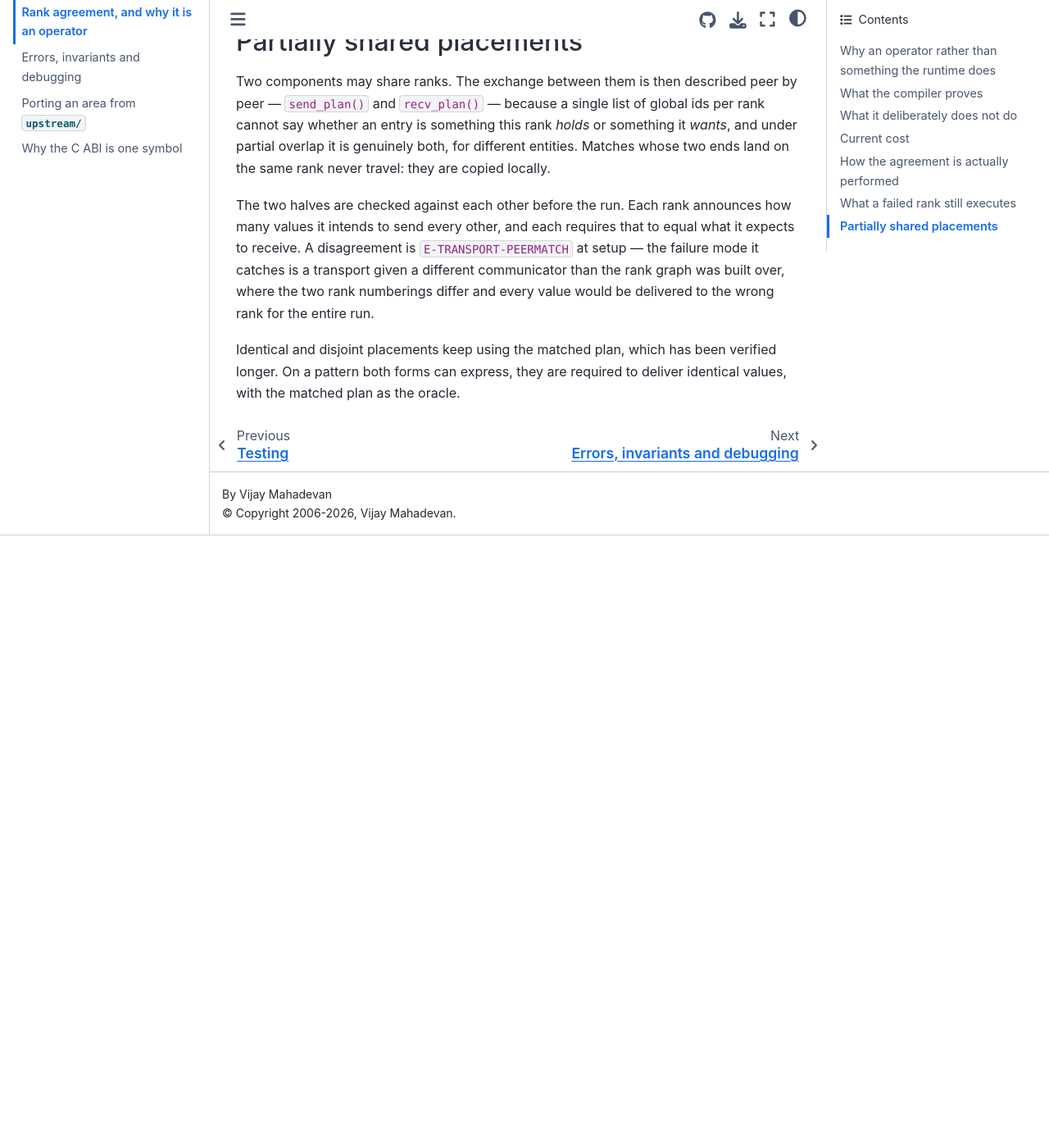
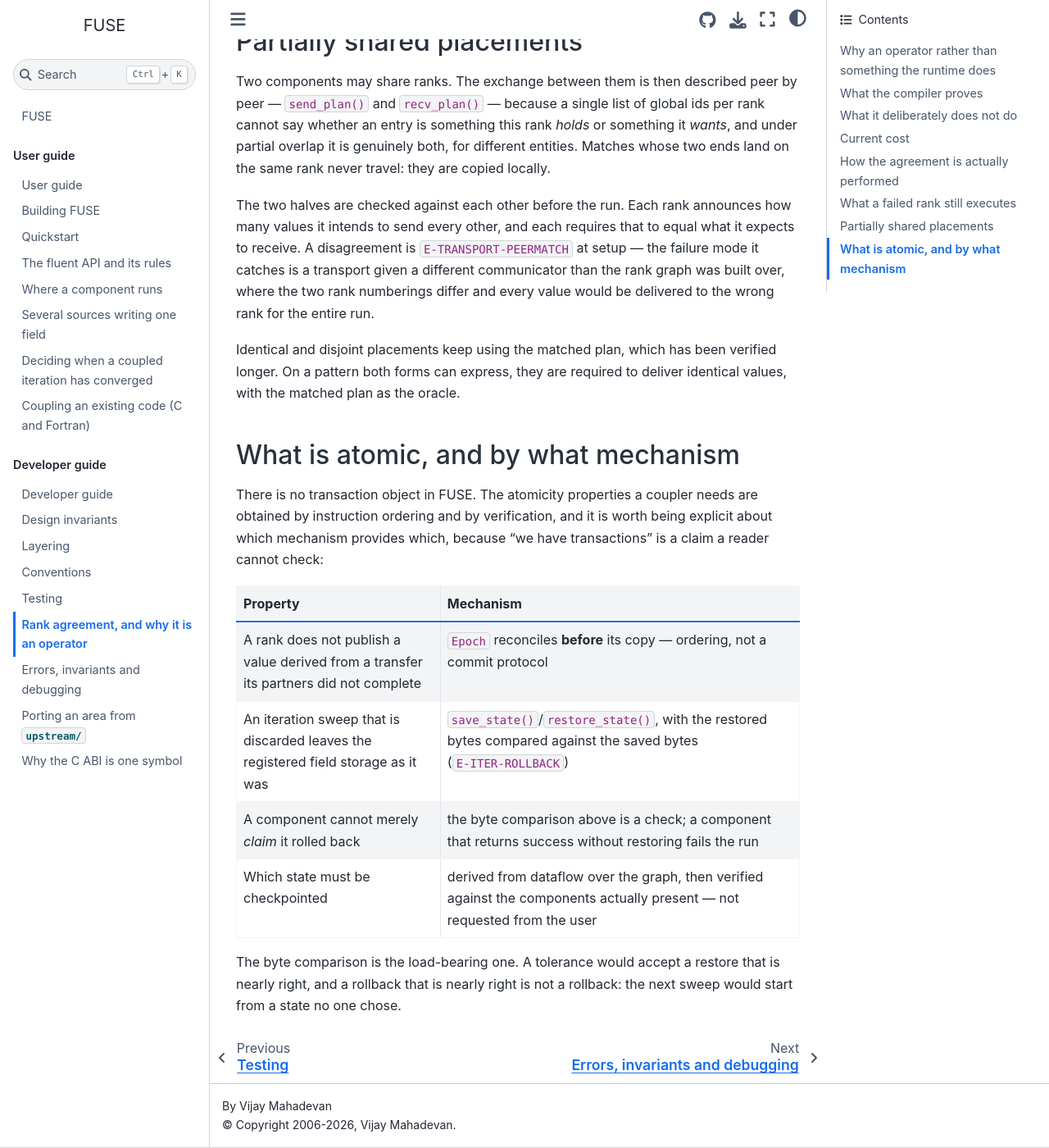
Before and after one commit to vijaysm/fuse, a Sphinx documentation site: the page built from docs/dev/rank-agreement.md, in a window 1280 px wide and 1400 px high, scrolled down 3252 px. Shown: the whole window at 82% size. Built offline with Sphinx 7.4.7 and the Sphinx Book theme 1.1.4, drawn with Linux system fonts in a browser that asks for light colours; pages that are not in the unit, such as notebooks, are missing from menus; before the commit the page ends 3905 px from its top, so only the background shows below that.

Commit message:
State which atomicity property comes from which mechanism
Ordering gives the publication guarantee and a byte comparison gives the rollback one; there is no transaction object and the docs should not imply one.

```diff
--- a/docs/dev/rank-agreement.md
+++ b/docs/dev/rank-agreement.md
@@ -145,3 +145,21 @@
 Identical and disjoint placements keep using the matched plan, which has been
 verified longer. On a pattern both forms can express, they are required to
 deliver identical values, with the matched plan as the oracle.
+
+## What is atomic, and by what mechanism
+
+There is no transaction object in FUSE. The atomicity properties a coupler needs
+are obtained by instruction ordering and by verification, and it is worth being
+explicit about which mechanism provides which, because "we have transactions" is
+a claim a reader cannot check:
+
+| Property | Mechanism |
+|---|---|
+| A rank does not publish a value derived from a transfer its partners did not complete | `Epoch` reconciles **before** its copy — ordering, not a commit protocol |
+| An iteration sweep that is discarded leaves the registered field storage as it was | `save_state()`/`restore_state()`, with the restored bytes compared against the saved bytes (`E-ITER-ROLLBACK`) |
+| A component cannot merely *claim* it rolled back | the byte comparison above is a check; a component that returns success without restoring fails the run |
+| Which state must be checkpointed | derived from dataflow over the graph, then verified against the components actually present — not requested from the user |
+
+The byte comparison is the load-bearing one. A tolerance would accept a restore
+that is nearly right, and a rollback that is nearly right is not a rollback: the
+next sweep would start from a state no one chose.
```
